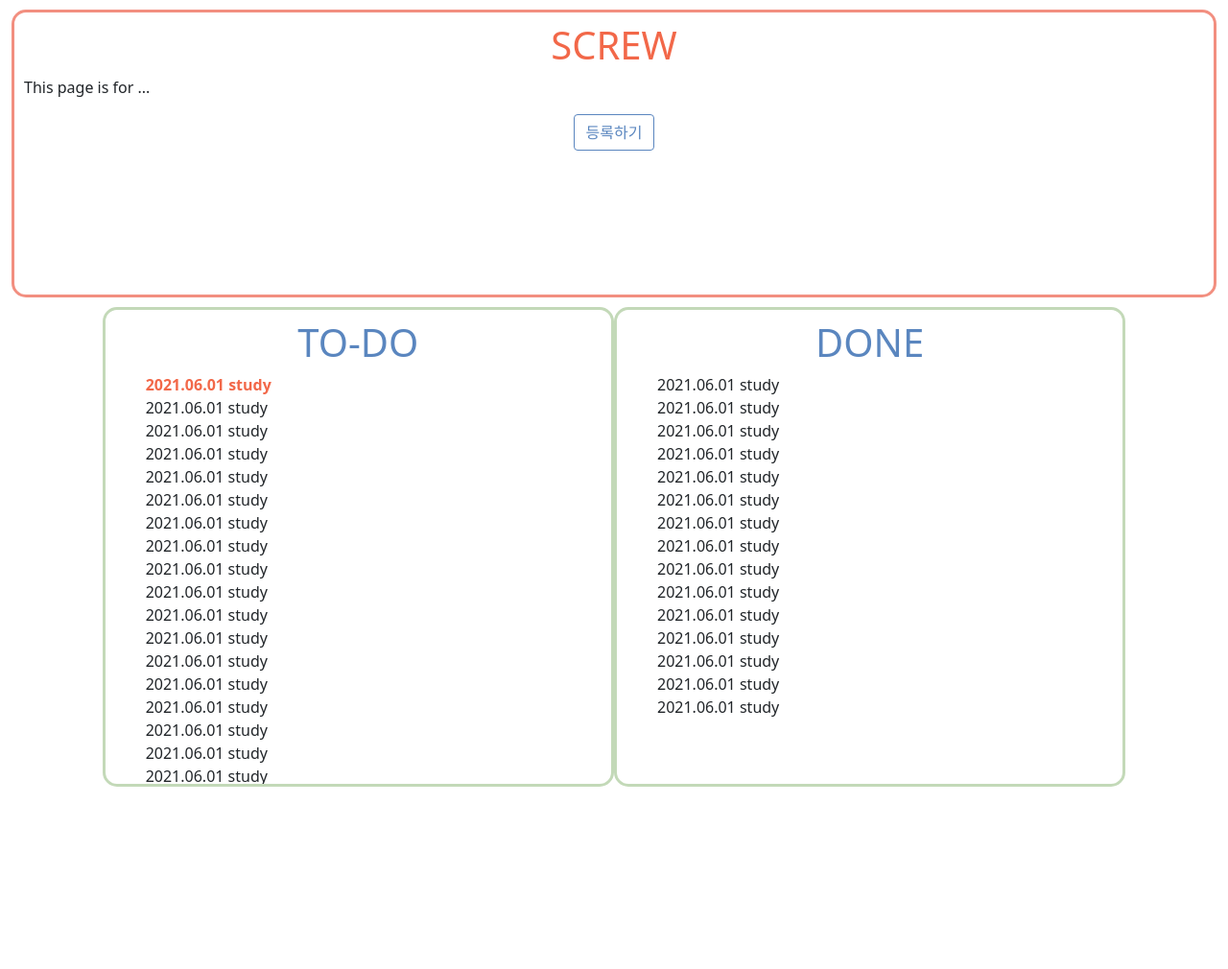
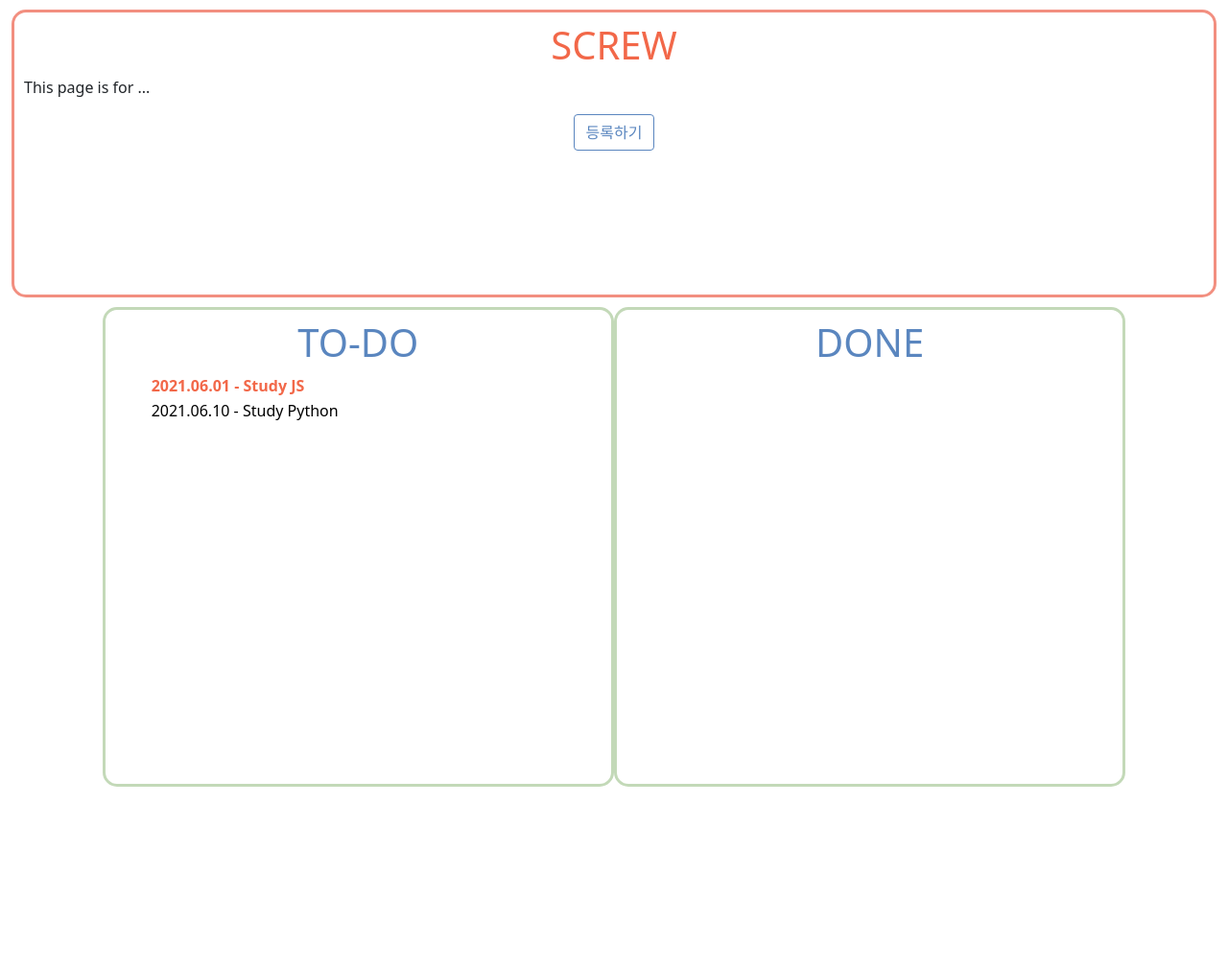
Before and after one commit to shoeone96/screw, a Flask app: page / in a window 1280 px wide. Shown: the whole page at 96% size. Run offline with Flask 2, Linux system fonts and the light colour scheme; some libraries are stand-ins or nearby versions.

Commit message:
Update index.html

```diff
--- a/templates/index.html
+++ b/templates/index.html
@@ -51,19 +92,38 @@
             color: #F26849;
             font-weight: bold;
         }
+        .todobutton {
+            background:none;
+            border:none;
+        }
     </style>
     <script>
         $(document).ready(function () {
-            showStar();
+            showTodo();
+            showDone();
         });
 
-        function showStar() {
+        function showTodo() {
             $.ajax({
                 type: 'GET',
                 url: '/api/list?sample_give=샘플데이터',
                 data: {},
                 success: function (response) {
-                    alert(response['msg']);
+                    // db에서 to-do 리스트 가져오기
+                    // .tod o 에 추가하기
+                    // 일주일 내에 완료해야 하는 일이면 class 이름에 urgent 추가!
+                }
+            });
+        }
+
+        function showDone() {
+            $.ajax({
+                type: 'GET',
+                url: '/api/list?sample_give=샘플데이터',
+                data: {},
+                success: function (response) {
+                    // db에서 done 리스트 가져오기
+                    // .done 에 추가하기
                 }
             });
         }
@@ -79,7 +139,54 @@
             });
         }
 
+        function todoClicked(text){
+            text = text.split(' - ');
+            let date = text[0];
+            let work = text[1];
 
+            let choice = confirm("정말로 완료하셨습니까?");
+
+            if (choice == true) {
+                // date 값이랑 work 값 이용해서 db에서 수정/삭제 하기
+                alert("date: " + date + ", work: " + work + " 완료!")
+                todoDone(work);  // Done 코너로 옮기
+
+                // 요소 삭제 후 리스트 새로고침 필요
+            } else {
+                alert("Canceled");
+            }
+        }
+
+        function todoDone(work) {
+            let today = new Date();
+            let dd = String(today.getDate()).padStart(2, '0');
+            let mm = String(today.getMonth() + 1).padStart(2, '0'); //January is 0!
+            let yyyy = today.getFullYear();
+
+            today = yyyy + '.' + mm + '.' + dd + ' ' + work
+
+            let temp_html = `<li>${today}</li>`;
+
+            $('.done').append(temp_html);
+        }
+
+
+    window.onload = function () {
+
+        function onClick() {
+            document.querySelector('.modal_wrap').style.display = 'block';
+            document.querySelector('.black_bg').style.display = 'block';
+        }
+
+        function offClick() {
+            document.querySelector('.modal_wrap').style.display = 'none';
+            document.querySelector('.black_bg').style.display = 'none';
+        }
+
+        document.getElementById('modal_btn').addEventListener('click', onClick);
+        document.querySelector('.modal_close').addEventListener('click', offClick);
+
+    };
     </script>
 </head>
 <body>
@@ -100,46 +219,14 @@
         <div class="col-md-5 left">
             <h1 style="color:#5A86BF; text-align: center;">TO-DO</h1>
             <ul class="todo">
-                <li class="urgent">2021.06.01 study</li>
-                <li>2021.06.01 study</li>
-                <li>2021.06.01 study</li>
-                <li>2021.06.01 study</li>
-                <li>2021.06.01 study</li>
-                <li>2021.06.01 study</li>
-                <li>2021.06.01 study</li>
-                <li>2021.06.01 study</li>
-                <li>2021.06.01 study</li>
-                <li>2021.06.01 study</li>
-                <li>2021.06.01 study</li>
-                <li>2021.06.01 study</li>
-                <li>2021.06.01 study</li>
-                <li>2021.06.01 study</li>
-                <li>2021.06.01 study</li>
-                <li>2021.06.01 study</li>
-                <li>2021.06.01 study</li>
-                <li>2021.06.01 study</li>
-                <li>2021.06.01 study</li>
-                <li>2021.06.01 study</li>
+                <li><button class="todobutton urgent" onclick="todoClicked(this.textContent)"><span class="date">2021.06.01</span> - <span class="work">Study JS</span></button></li>
+                <li><button class="todobutton" onclick="todoClicked(this.textContent)"><span class="date">2021.06.10</span> - <span class="work">Study Python</span></button></li>
             </ul>
         </div>
         <div class="col-md-5 right">
             <h1 style="color:#5A86BF; text-align: center;">DONE</h1>
-            <ul class="todo">
-                <li>2021.06.01 study</li>
-                <li>2021.06.01 study</li>
-                <li>2021.06.01 study</li>
-                <li>2021.06.01 study</li>
-                <li>2021.06.01 study</li>
-                <li>2021.06.01 study</li>
-                <li>2021.06.01 study</li>
-                <li>2021.06.01 study</li>
-                <li>2021.06.01 study</li>
-                <li>2021.06.01 study</li>
-                <li>2021.06.01 study</li>
-                <li>2021.06.01 study</li>
-                <li>2021.06.01 study</li>
-                <li>2021.06.01 study</li>
-                <li>2021.06.01 study</li>
+            <ul class="done">
+
             </ul>
         </div>
         <div class="col-md-1"></div>
```
Also changed, not shown: other parts of templates/index.html (+54 -1 lines).
